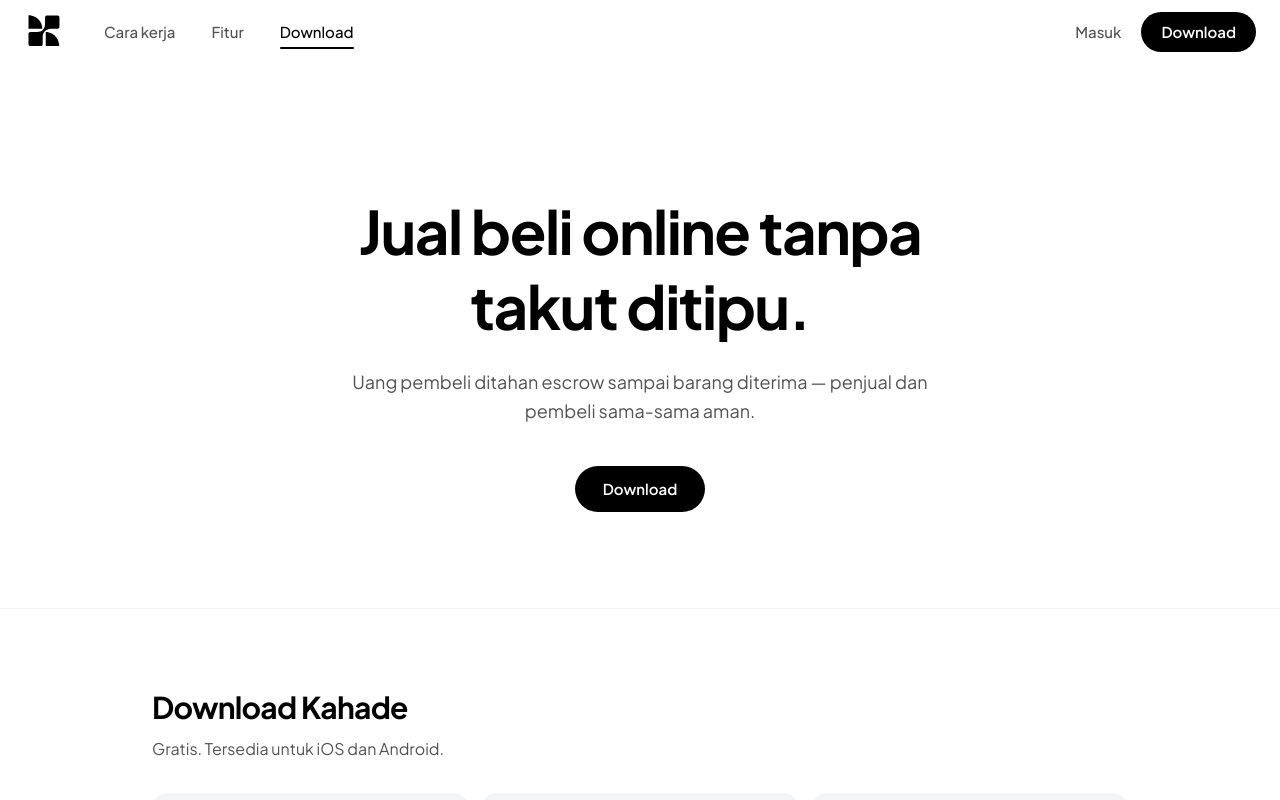
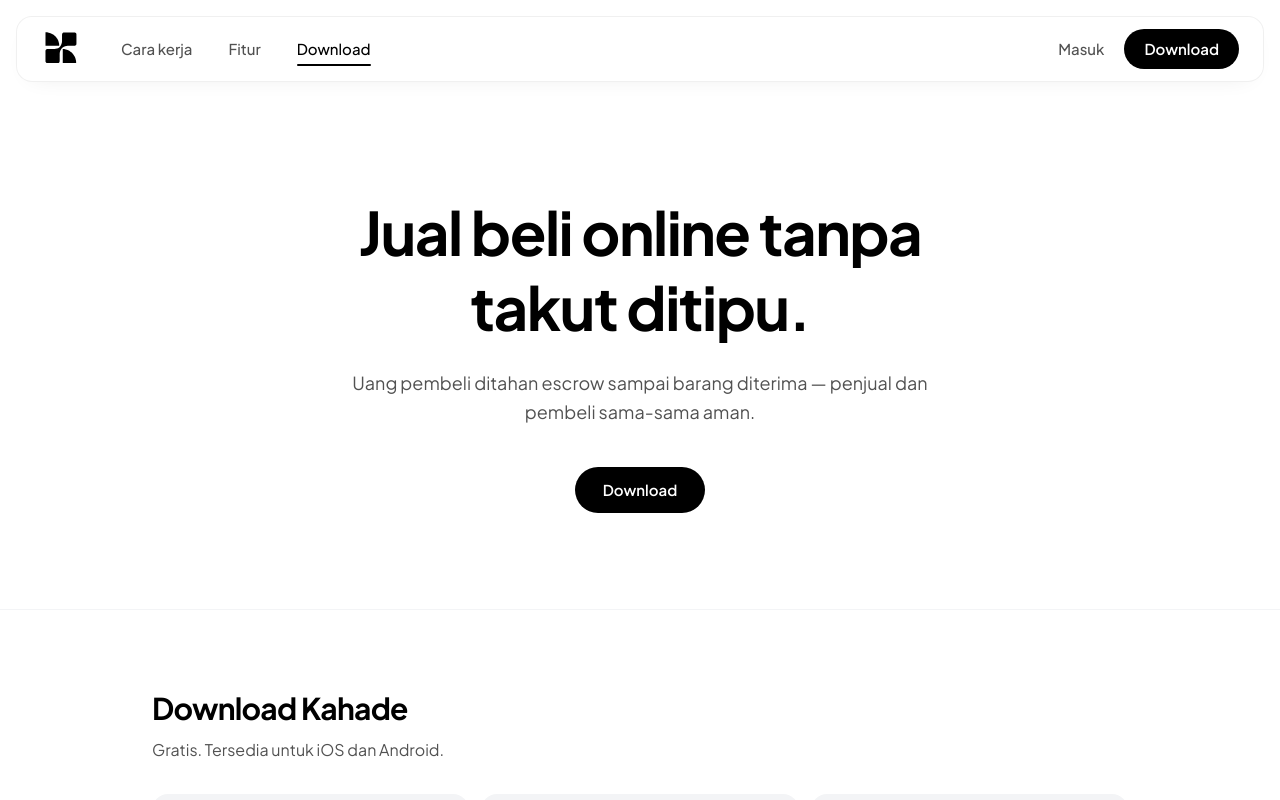
Before and after one commit to kahade-id/landing, a Next.js app: page / in a window 1280 px wide. Shown: the top 800 px of the page. Built offline with nearby package versions, Linux system fonts and the light colour scheme.

Commit message:
Header jadi floating pill: tidak menempel tepi layar (sticky + margin + rounded-2xl)

```diff
--- a/components/header.tsx
+++ b/components/header.tsx
@@ -16,10 +16,11 @@
   "block h-[2px] w-full rounded-full bg-ink transition-all duration-300 ease-out";
 
 /**
- * Header ala Mobbin dengan branding Kahade:
- * sticky, backdrop-blur, hairline border yang menguat saat scroll,
- * nav links kiri-setelah-logo, ghost "Masuk" + pill CTA "Download" di kanan,
- * hamburger → overlay menu di mobile dengan focus trap sederhana.
+ * Header mengambang (floating pill) ala Mobbin dengan branding Kahade:
+ * tidak menempel ke tepi layar — sticky dengan margin, rounded-2xl,
+ * backdrop-blur, border + shadow menguat saat scroll.
+ * Nav links kiri-setelah-logo, ghost "Masuk" + pill CTA "Download" di kanan,
+ * hamburger → kartu menu mengambang di mobile dengan focus trap sederhana.
  *
  * Catatan: tidak ada halaman login web (web app dihapus dari repo frontend),
  * jadi "Masuk" mengarah ke #download — user mengunduh aplikasi lalu login di sana.
@@ -35,7 +36,7 @@
 
   const close = useCallback(() => setOpen(false), []);
 
-  // Efek scroll: border + blur + shadow menguat setelah scroll
+  // Efek scroll: border + shadow menguat setelah scroll
   useEffect(() => {
     const onScroll = () => setScrolled(window.scrollY > 8);
     onScroll();
@@ -109,15 +110,19 @@
   return (
     <header
       ref={headerRef}
-      className={`sticky top-0 z-50 transition-all duration-300 ${
+      className="sticky top-3 z-50 mx-3 sm:top-4 sm:mx-4"
+    >
+      {/* Pill mengambang */}
+      <div
+        className={`relative mx-auto max-w-7xl rounded-2xl border backdrop-blur-xl transition-all duration-300 ${
           open
-          ? "border-b border-black/10 bg-white"
+            ? "border-black/10 bg-white shadow-[0_16px_40px_-16px_rgba(0,0,0,0.18)]"
             : scrolled
-            ? "border-b border-black/10 bg-white/80 shadow-[0_8px_30px_-12px_rgba(0,0,0,0.12)] backdrop-blur-xl"
-            : "border-b border-transparent bg-white/60 backdrop-blur-md"
+              ? "border-black/10 bg-white/80 shadow-[0_16px_40px_-16px_rgba(0,0,0,0.18)]"
+              : "border-black/[0.06] bg-white/60 shadow-[0_8px_24px_-16px_rgba(0,0,0,0.12)]"
         }`}
       >
-      <div className="mx-auto flex h-16 max-w-7xl items-center px-4 sm:px-6">
+        <div className="flex h-16 items-center px-4 sm:px-6">
           {/* Logo — mark saja, diperbesar, tanpa wordmark */}
           <a
             href="#top"
@@ -195,7 +200,7 @@
           </button>
         </div>
 
-      {/* Menu mobile — overlay absolut di bawah header */}
+        {/* Menu mobile — kartu mengambang di bawah pill */}
         <div
           id="mobile-menu"
           role="dialog"
@@ -203,20 +208,20 @@
           aria-label="Menu navigasi"
           aria-hidden={!open}
           inert={!open}
-        className={`absolute inset-x-0 top-full md:hidden ${
+          className={`absolute inset-x-0 top-[calc(100%+8px)] md:hidden ${
             open ? "" : "pointer-events-none"
           }`}
         >
           <div
             aria-hidden="true"
             onClick={close}
-          className={`absolute inset-x-0 top-0 h-[calc(100dvh-4rem)] bg-ink/20 backdrop-blur-sm transition-opacity duration-300 ${
+            className={`fixed inset-0 -z-10 bg-ink/20 backdrop-blur-sm transition-opacity duration-300 ${
               open ? "opacity-100" : "opacity-0"
             }`}
           />
           <nav
             aria-label="Navigasi seluler"
-          className={`relative mx-4 mt-2 overflow-hidden rounded-3xl border border-black/10 bg-white px-6 pb-8 pt-2 shadow-[0_24px_48px_-16px_rgba(0,0,0,0.18)] transition-all duration-300 ease-out ${
+            className={`relative mx-1 overflow-hidden rounded-2xl border border-black/10 bg-white px-6 pb-8 pt-2 shadow-[0_24px_48px_-16px_rgba(0,0,0,0.18)] transition-all duration-300 ease-out ${
               open ? "translate-y-0 opacity-100" : "-translate-y-4 opacity-0"
             }`}
           >
@@ -284,6 +289,7 @@
             </div>
           </nav>
         </div>
+      </div>
     </header>
   );
 }
```
Lines whose indentation alone changed are shown as unchanged.
